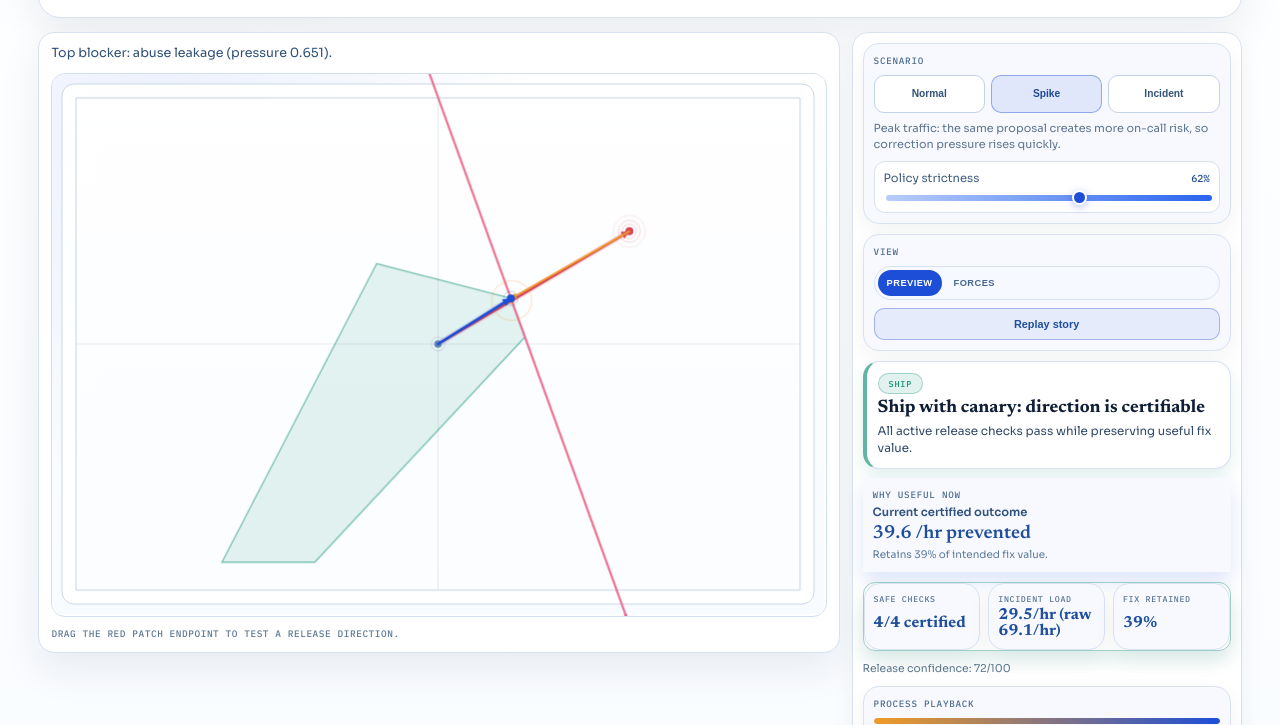
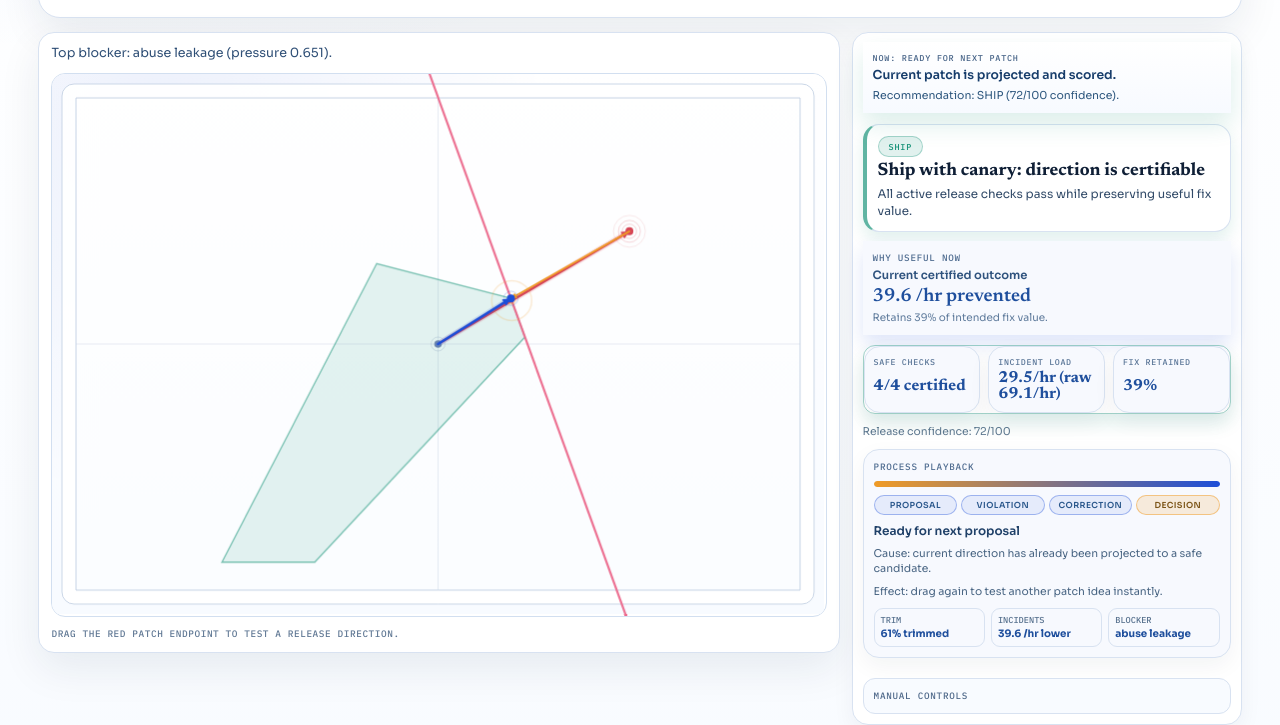
Before and after one commit to KumarNavish/safepatch, a website built with Vite: page index.html in a window 1280 px wide. Shown: the part 255-980 px from the top of the page. Built offline with nearby package versions, Linux system fonts and the light colour scheme; animation ran at ten frames a second.

Commit message:
Prioritize guided NOW panel and collapse manual controls

```diff
--- a/index.html
+++ b/index.html
@@ -39,31 +39,10 @@
         </section>
 
         <aside id="sidebar" class="sidebar" aria-label="Decision and controls">
-          <article class="control-pane">
-            <p class="panel-kicker">Scenario</p>
-            <div class="preset-row" role="group" aria-label="Traffic scenario presets">
-              <button class="preset-btn" data-preset="normal" data-pressure="0.24" type="button">Normal</button>
-              <button class="preset-btn active" data-preset="spike" data-pressure="0.56" type="button">Spike</button>
-              <button class="preset-btn" data-preset="incident" data-pressure="0.9" type="button">Incident</button>
-            </div>
-            <p id="preset-note" class="preset-note">Peak traffic: release decisions need stronger policy correction.</p>
-
-            <section class="tightness-block">
-              <div class="tightness-head">
-                <label for="tightness-slider">Policy strictness</label>
-                <span id="tightness-value" class="tightness-value">62%</span>
-              </div>
-              <input id="tightness-slider" type="range" min="20" max="90" value="62" />
-            </section>
-          </article>
-
-          <article class="control-pane mode-pane">
-            <p class="panel-kicker">View</p>
-            <div class="mode-toggle" role="group" aria-label="Visualization mode">
-              <button class="mode-btn active" data-mode="geometry" type="button">Preview</button>
-              <button class="mode-btn" data-mode="forces" type="button">Forces</button>
-            </div>
-            <button id="replay-button" class="replay-btn" type="button">Replay story</button>
+          <article class="guide-card" aria-live="polite">
+            <p id="guide-step" class="guide-step">NOW: Proposal Intake</p>
+            <p id="guide-title" class="guide-title">SafePatch is reading your raw patch direction.</p>
+            <p id="guide-result" class="guide-result">No release recommendation yet.</p>
           </article>
 
           <article id="decision-panel" class="decision-surface hold">
@@ -119,6 +98,37 @@
           </section>
 
           <section id="force-bars" class="force-bars" aria-label="Constraint correction strengths"></section>
+
+          <details class="manual-controls">
+            <summary>Manual controls</summary>
+
+            <article class="control-pane">
+              <p class="panel-kicker">Scenario</p>
+              <div class="preset-row" role="group" aria-label="Traffic scenario presets">
+                <button class="preset-btn" data-preset="normal" data-pressure="0.24" type="button">Normal</button>
+                <button class="preset-btn active" data-preset="spike" data-pressure="0.56" type="button">Spike</button>
+                <button class="preset-btn" data-preset="incident" data-pressure="0.9" type="button">Incident</button>
+              </div>
+              <p id="preset-note" class="preset-note">Peak traffic: release decisions need stronger policy correction.</p>
+
+              <section class="tightness-block">
+                <div class="tightness-head">
+                  <label for="tightness-slider">Policy strictness</label>
+                  <span id="tightness-value" class="tightness-value">62%</span>
+                </div>
+                <input id="tightness-slider" type="range" min="20" max="90" value="62" />
+              </section>
+            </article>
+
+            <article class="control-pane mode-pane">
+              <p class="panel-kicker">View</p>
+              <div class="mode-toggle" role="group" aria-label="Visualization mode">
+                <button class="mode-btn active" data-mode="geometry" type="button">Preview</button>
+                <button class="mode-btn" data-mode="forces" type="button">Forces</button>
+              </div>
+              <button id="replay-button" class="replay-btn" type="button">Replay story</button>
+            </article>
+          </details>
         </aside>
       </section>
 
--- a/src/main.ts
+++ b/src/main.ts
@@ -438,6 +438,9 @@ function buildOutcomeFrame(
   let storyTitle = 'Live simulation mode'
   let storyCause = 'Cause: proposal direction is continuously checked against active guardrails.'
   let storyEffect = `Effect: decision is ${evaluation.decisionTone.toUpperCase()} with updated risk and retention.`
+  let guideStep = 'NOW: Continuous Evaluation'
+  let guideTitle = 'SafePatch is continuously evaluating safety and retained value.'
+  let guideResult = `Current recommendation: ${evaluation.decisionTone.toUpperCase()}.`
   let valueTitle = 'Net release impact'
   let valueMetric = `${Math.round((incidentSafePerHourSafe(evaluation) - incidentRawPerHourSafe(evaluation)) * 10) / 10} /hr delta`
   let valueNote = 'SafePatch compares raw versus certifiable outcomes.'
@@ -446,6 +449,9 @@ function buildOutcomeFrame(
     storyProgress = activeProgress
     if (activeProgress < 0.28) {
       storyStep = 0
+      guideStep = 'NOW: Proposal Intake'
+      guideTitle = 'The raw patch direction is being staged and scored.'
+      guideResult = 'No release decision yet.'
       storyTitle = 'Step 1: propose a patch direction'
       storyCause = 'Cause: raw patch is pointed toward the target fix.'
       storyEffect = 'Effect: system predicts risk before anything ships.'
@@ -454,6 +460,11 @@ function buildOutcomeFrame(
       valueNote = 'No safety correction is applied yet.'
     } else if (activeProgress < 0.46) {
       storyStep = 1
+      guideStep = 'NOW: Violation Detection'
+      guideTitle = dominantLabel
+        ? `Guardrail "${dominantLabel}" is being violated by raw direction.`
+        : 'A release guardrail is being violated by raw direction.'
+      guideResult = 'Raw rollout is blocked until correction.'
       storyTitle = 'Step 2: guardrail violation is detected'
       storyCause = dominantLabel
         ? `Cause: raw direction pushes into "${dominantLabel}".`
@@ -464,6 +475,9 @@ function buildOutcomeFrame(
       valueNote = 'Risk exceeds certified envelope.'
     } else if (activeProgress < 0.72) {
       storyStep = 2
+      guideStep = 'NOW: Safety Projection'
+      guideTitle = 'SafePatch is removing only the unsafe component of the patch.'
+      guideResult = `${Math.round(evaluation.correctionNormRatio * 100)}% movement trimmed to recover safety.`
       storyTitle = 'Step 3: unsafe component is removed'
       storyCause = 'Cause: projection applies correction opposite active guardrails.'
       storyEffect = `Effect: ${Math.round(evaluation.correctionNormRatio * 100)}% of the movement is trimmed to regain safety.`
@@ -472,6 +486,9 @@ function buildOutcomeFrame(
       valueNote = `Still retaining ${Math.round(evaluation.retainedGain * 100)}% intended fix value.`
     } else {
       storyStep = 3
+      guideStep = 'NOW: Release Recommendation'
+      guideTitle = 'Certified direction is complete and policy-compliant.'
+      guideResult = `Recommendation: ${evaluation.decisionTone.toUpperCase()} (${evaluation.readiness}/100 confidence).`
       storyTitle = 'Step 4: certified patch and decision'
       storyCause = `Cause: certified direction satisfies ${evaluation.checksSafePassed}/${evaluation.activeCheckCount} checks.`
       storyEffect = `Effect: release decision becomes ${evaluation.decisionTone.toUpperCase()}.`
@@ -483,6 +500,9 @@ function buildOutcomeFrame(
   } else if (mode === 'forces') {
     storyStep = 2
     storyProgress = 1
+    guideStep = 'NOW: Blocker Inspection'
+    guideTitle = 'Inspecting per-guardrail correction contributions.'
+    guideResult = dominantLabel ? `Top blocker: ${dominantLabel}.` : 'No active blockers right now.'
     storyTitle = 'Forces inspection mode'
     storyCause = 'Cause: each active guardrail contributes a correction force.'
     storyEffect = 'Effect: selecting a bar isolates one blocker contribution on canvas.'
@@ -492,6 +512,9 @@ function buildOutcomeFrame(
   } else if (!dragging) {
     storyStep = 3
     storyProgress = 1
+    guideStep = 'NOW: Ready for Next Patch'
+    guideTitle = 'Current patch is projected and scored.'
+    guideResult = `Recommendation: ${evaluation.decisionTone.toUpperCase()} (${evaluation.readiness}/100 confidence).`
     storyTitle = 'Ready for next proposal'
     storyCause = 'Cause: current direction has already been projected to a safe candidate.'
     storyEffect = 'Effect: drag again to test another patch idea instantly.'
@@ -530,6 +553,9 @@ function buildOutcomeFrame(
     retainedText: `${Math.round(evaluation.retainedGain * 100)}%`,
     readinessText: `Release confidence: ${evaluation.readiness}/100`,
     stageCaption,
+    guideStep,
+    guideTitle,
+    guideResult,
     storyProgress,
     storyStep,
     storyTitle,
--- a/src/ui.ts
+++ b/src/ui.ts
@@ -39,6 +39,9 @@ export interface OutcomeFrameUi {
   retainedText: string
   readinessText: string
   stageCaption: string
+  guideStep: string
+  guideTitle: string
+  guideResult: string
   storyProgress: number
   storyStep: number
   storyTitle: string
@@ -65,6 +68,9 @@ export class UIController {
   private readonly presetButtons: HTMLButtonElement[]
   private readonly modeButtons: HTMLButtonElement[]
   private readonly sidebar: HTMLElement
+  private readonly guideStep: HTMLElement
+  private readonly guideTitle: HTMLElement
+  private readonly guideResult: HTMLElement
 
   private readonly presetNote: HTMLElement
   private readonly tightnessSlider: HTMLInputElement
@@ -123,6 +129,9 @@ export class UIController {
     }
 
     this.sidebar = this.getElement('sidebar')
+    this.guideStep = this.getElement('guide-step')
+    this.guideTitle = this.getElement('guide-title')
+    this.guideResult = this.getElement('guide-result')
     this.presetNote = this.getElement('preset-note')
     this.tightnessSlider = this.getElement<HTMLInputElement>('tightness-slider')
     this.tightnessValue = this.getElement('tightness-value')
@@ -287,6 +296,9 @@ export class UIController {
     this.retainedValue.textContent = frame.retainedText
     this.readinessNote.textContent = frame.readinessText
     this.stageCaption.textContent = frame.stageCaption
+    this.guideStep.textContent = frame.guideStep
+    this.guideTitle.textContent = frame.guideTitle
+    this.guideResult.textContent = frame.guideResult
 
     this.storyProgressFill.style.width = `${Math.round(Math.min(Math.max(frame.storyProgress, 0), 1) * 100)}%`
     this.storyTitle.textContent = frame.storyTitle
--- a/styles.css
+++ b/styles.css
@@ -154,11 +154,79 @@ h1 {
   top: 10px;
 }
 
+.guide-card {
+  padding: 10px;
+  display: grid;
+  gap: 4px;
+  background: linear-gradient(180deg, #ffffff 0%, #f7faff 100%);
+  border-color: rgba(29, 78, 216, 0.28);
+  box-shadow: 0 10px 24px rgba(29, 78, 216, 0.12);
+  transition: border-color 240ms var(--ease), box-shadow 240ms var(--ease), transform 240ms var(--ease);
+}
+
+.guide-step {
+  margin: 0;
+  color: #466387;
+  font-family: 'IBM Plex Mono', monospace;
+  font-size: 0.53rem;
+  letter-spacing: 0.09em;
+  text-transform: uppercase;
+}
+
+.guide-title {
+  margin: 0;
+  color: #173d6b;
+  font-size: 0.77rem;
+  font-weight: 600;
+  line-height: 1.35;
+}
+
+.guide-result {
+  margin: 0;
+  color: #2f587f;
+  font-size: 0.68rem;
+  line-height: 1.38;
+}
+
 .control-pane {
   padding: 10px;
   display: grid;
   gap: 8px;
   background: var(--surface-soft);
+}
+
+.manual-controls {
+  border: 1px solid var(--line);
+  border-radius: 12px;
+  background: #f8fbff;
+  overflow: hidden;
+}
+
+.manual-controls > summary {
+  list-style: none;
+  cursor: pointer;
+  padding: 10px;
+  color: #4f698a;
+  font-family: 'IBM Plex Mono', monospace;
+  font-size: 0.58rem;
+  letter-spacing: 0.08em;
+  text-transform: uppercase;
+  border-bottom: 1px solid transparent;
+}
+
+.manual-controls[open] > summary {
+  border-bottom-color: var(--line);
+}
+
+.manual-controls > summary::-webkit-details-marker {
+  display: none;
+}
+
+.manual-controls .control-pane {
+  border: 0;
+  border-radius: 0;
+  box-shadow: none;
+  background: transparent;
 }
 
 .panel-kicker {
@@ -560,6 +628,33 @@ input[type='range']::-moz-range-thumb {
   transform: translateY(-1px);
 }
 
+.sidebar[data-story-step='0'] .guide-card,
+.sidebar[data-story-step='1'] .guide-card,
+.sidebar[data-story-step='2'] .guide-card,
+.sidebar[data-story-step='3'] .guide-card {
+  transform: translateY(-1px);
+}
+
+.sidebar[data-story-step='0'] .guide-card {
+  border-color: rgba(29, 78, 216, 0.35);
+  box-shadow: 0 12px 24px rgba(29, 78, 216, 0.14);
+}
+
+.sidebar[data-story-step='1'] .guide-card {
+  border-color: rgba(214, 69, 86, 0.42);
+  box-shadow: 0 12px 24px rgba(214, 69, 86, 0.14);
+}
+
+.sidebar[data-story-step='2'] .guide-card {
+  border-color: rgba(240, 155, 38, 0.45);
+  box-shadow: 0 12px 24px rgba(240, 155, 38, 0.16);
+}
+
+.sidebar[data-story-step='3'] .guide-card {
+  border-color: rgba(15, 143, 116, 0.44);
+  box-shadow: 0 12px 24px rgba(15, 143, 116, 0.14);
+}
+
 .sidebar[data-story-step='1'] #decision-panel {
   border-color: rgba(214, 69, 86, 0.52);
   box-shadow: 0 10px 18px rgba(214, 69, 86, 0.14);
@@ -845,10 +940,12 @@ input[type='range']::-moz-range-thumb {
   }
 
   .decision-surface,
+  .guide-card,
   .signal-grid,
   .readiness-note,
   .story-card,
-  .force-bars {
+  .force-bars,
+  .manual-controls {
     grid-column: span 2;
   }
 }
@@ -883,10 +980,12 @@ input[type='range']::-moz-range-thumb {
   }
 
   .decision-surface,
+  .guide-card,
   .signal-grid,
   .readiness-note,
   .story-card,
-  .force-bars {
+  .force-bars,
+  .manual-controls {
     grid-column: auto;
   }
 
```
